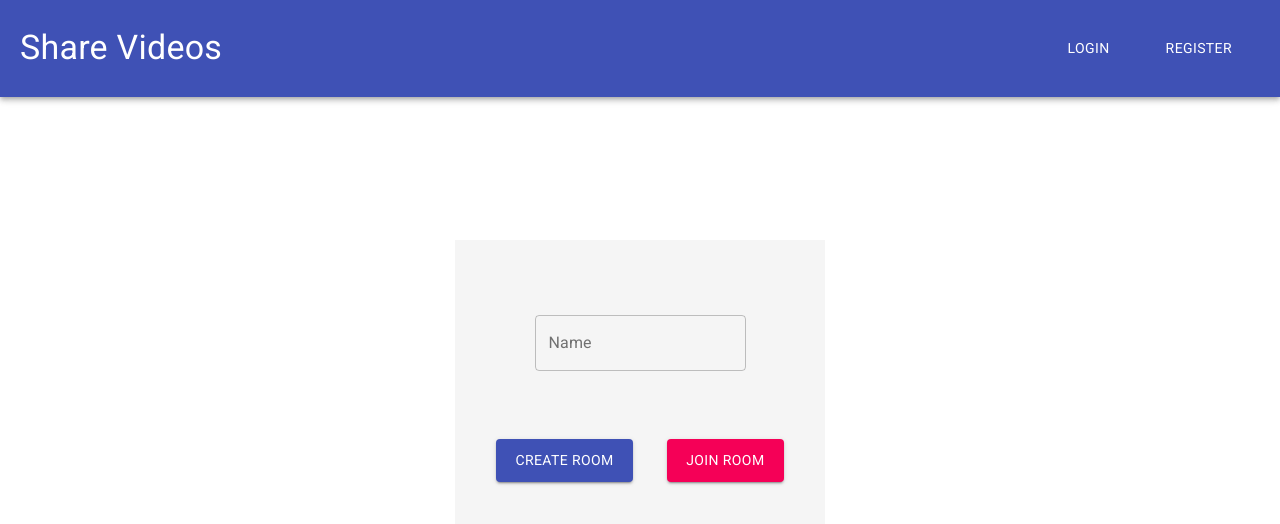
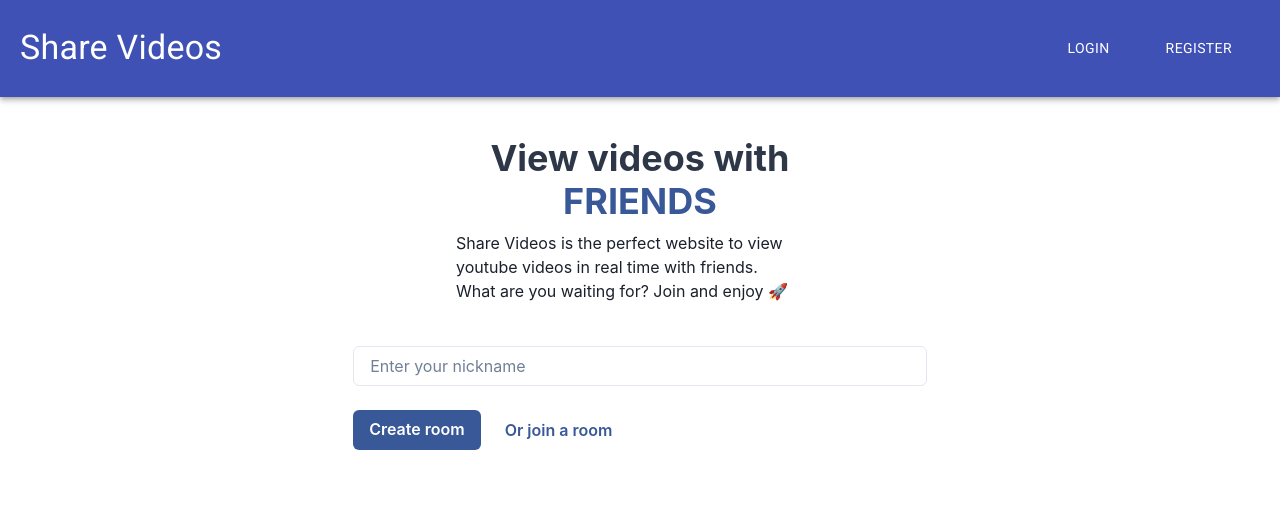
Before and after one commit to MiYazJE/Share-Videos, a React (Create React App) app in the folder client/: page / in a window 1280 px wide. Shown: the top 524 px of the page. Built offline with nearby package versions, Linux system fonts and the light colour scheme; no server answers.

Commit message:
refactor: chakra ui

```diff
--- a/client/src/actions/roomActions.js
+++ b/client/src/actions/roomActions.js
@@ -18,6 +18,7 @@ import {
   WS_SEND_PROGRESS,
   WS_SEND_MESSAGE,
 } from './actionTypes';
+import { setName } from './userActions';
 
 export const setRoom = (payload) => ({
   type: SET_ROOM,
@@ -70,20 +71,18 @@ export const setChat = (chat) => ({
 });
 
 /* ASYNC API CALLS */
-export const createRoom = (host, cb) => async (dispatch) => {
+export const createRoom = (host) => async (dispatch) => {
   const room = await api.createRoom(host);
+  dispatch(setName(host));
   dispatch(setRoom(room));
-  cb(room.id);
+  return room.id;
 };
 
-export const isValidRoom = (id, cbFailure, cbSuccess) => async (dispatch) => {
+export const isValidRoom = (id) => async (dispatch) => {
   dispatch(setLoadingRoom(true));
-
   const isValid = await api.isValidRoom(id);
-  if (!isValid) cbFailure();
-  else cbSuccess?.();
-
   dispatch(setLoadingRoom(false));
+  return isValid;
 };
 
 export const getSuggestedVideos = (query) => async (dispatch) => {
--- a/client/src/components/Home/BoxDialog/BoxDialog.jsx
+++ b/client/src/components/Home/BoxDialog/BoxDialog.jsx
@@ -1,52 +1,92 @@
 import {
-  Button, FormControl, FormHelperText, TextField,
-} from '@material-ui/core';
+  Button,
+  Heading,
+  Input,
+  Text,
+  VStack,
+  Flex,
+  Container,
+  FormErrorMessage,
+  FormControl,
+} from '@chakra-ui/react';
 import React, { useState } from 'react';
-import { connect } from 'react-redux';
+import { connect, useDispatch } from 'react-redux';
+import * as Yup from 'yup';
+import { useForm } from 'react-hook-form';
+import { yupResolver } from '@hookform/resolvers/yup';
+
 import { useHistory } from 'react-router-dom';
 import { createRoom } from '../../../actions/roomActions';
 import { setName } from '../../../actions/userActions';
 import { readName } from '../../../reducers/userReducer';
 import DialogJoinRoom from '../DialogJoinRoom/DialogJoinRoom';
 
-function BoxDialog({ name, createRoom, setName }) {
+const yupSchema = Yup.object().shape({
+  nickName: Yup.string().required('Nickname is empty'),
+});
+
+function BoxDialog() {
+  const dispatch = useDispatch();
   const history = useHistory();
 
-  const [errorNoNickname, setErrorNoNickname] = useState(false);
   const [openDialogJoinRoom, setOpenDialogJoinRoom] = useState(false);
 
-  const handleCreateRoom = () => {
-    if (name) createRoom(name, (id) => history.push(`/room/${id}`));
-    else setErrorNoNickname(true);
+  const {
+    handleSubmit,
+    formState: { errors },
+    register,
+  } = useForm({
+    resolver: yupResolver(yupSchema),
+  });
+
+  const handleCreateRoom = async ({ nickName }) => {
+    const idRoom = await dispatch(createRoom(nickName));
+    history.push(`/room/${idRoom}`);
   };
 
   return (
-    <div className="wrap">
-      <FormControl error={errorNoNickname}>
-        <TextField
-          value={name}
-          onChange={({ target }) => setName(target.value)}
-          label="Name"
-          variant="outlined"
+    <form onSubmit={handleSubmit(handleCreateRoom)}>
+      <VStack p={10} boxSize="100%">
+        <Container maxW="container.xl">
+          <Heading textAlign="center" color="gray.700">
+            View videos with
+            {' '}
+            <Text color="facebook.500">FRIENDS</Text>
+          </Heading>
+        </Container>
+        <Container maxW="400px">
+          <Text>
+            Share Videos is the perfect website to view youtube videos in real time with friends.
+          </Text>
+          <Text>What are you waiting for? Join and enjoy 🚀</Text>
+        </Container>
+        <Container pt={35}>
+          <VStack spacing={6} alignItems="flex-start">
+            <FormControl isInvalid={errors.nickName}>
+              <Input
+                placeholder="Enter your nickname"
+                {...register('nickName')}
               />
-        {errorNoNickname
-          ? (
-            <FormHelperText id="component-error-text">Your nickname is empty!</FormHelperText>
-          ) : null}
+              <FormErrorMessage>
+                {errors.nickName && errors.nickName.message}
+              </FormErrorMessage>
             </FormControl>
-      <div className="buttons">
-        <Button onClick={handleCreateRoom} variant="contained" color="primary">
+            <Flex gap={6}>
+              <Button colorScheme="facebook" onClick={handleSubmit(handleCreateRoom)}>
                 Create room
               </Button>
-        <Button onClick={() => setOpenDialogJoinRoom(true)} variant="contained" color="secondary">
-          Join Room
+              <Button colorScheme="facebook" variant="link" onClick={() => setOpenDialogJoinRoom(true)}>
+                Or join a room
               </Button>
-      </div>
+            </Flex>
+          </VStack>
+        </Container>
         <DialogJoinRoom
           open={openDialogJoinRoom}
-        onCancel={() => setOpenDialogJoinRoom(false)}
+          onClose={() => setOpenDialogJoinRoom(false)}
         />
-    </div>
+      </VStack>
+    </form>
   );
 }
 
--- a/client/src/components/Home/DialogJoinRoom/DialogJoinRoom.jsx
+++ b/client/src/components/Home/DialogJoinRoom/DialogJoinRoom.jsx
@@ -1,91 +1,92 @@
 import React, { useState } from 'react';
 import { useHistory } from 'react-router-dom';
-import { connect } from 'react-redux';
-import Button from '@material-ui/core/Button';
-import TextField from '@material-ui/core/TextField';
-import Dialog from '@material-ui/core/Dialog';
-import { DialogActions, DialogContent, FormHelperText } from '@material-ui/core';
-import FormControl from '@material-ui/core/FormControl';
+import { connect, useDispatch } from 'react-redux';
+
+import {
+  Modal,
+  ModalOverlay,
+  ModalContent,
+  ModalHeader,
+  ModalFooter,
+  Input,
+  FormControl,
+  FormLabel,
+  FormErrorMessage,
+  ModalCloseButton,
+  Button,
+  Container,
+} from '@chakra-ui/react';
+
 import { readIsLoading } from '../../../reducers/roomReducer';
 import { isValidRoom } from '../../../actions/roomActions';
 import { readName } from '../../../reducers/userReducer';
 
-const stylesContentDialog = {
-  display: 'flex',
-  justifyContent: 'center',
-  flexDirection: 'column',
-  alignItems: 'center',
-};
-
 function DialogJoinRoom({
-  open, name, onCancel, isLoading, isValidRoom,
+  open,
+  onClose,
+  isLoading,
 }) {
   const [idRoom, setIdRoom] = useState('');
   const [errorRoomId, setErrorRoomId] = useState('');
 
+  const dispatch = useDispatch();
   const history = useHistory();
 
-  const handleJoinRoom = () => {
-    if (!idRoom) {
-      setErrorRoomId('The room id is empty!');
-      return;
+  const handleJoinRoom = async () => {
+    if (!idRoom) return setErrorRoomId('Room is empty');
+
+    const isValid = await dispatch(isValidRoom(idRoom));
+    if (!isValid) setErrorRoomId('The room is not valid');
+    else {
+      history.push(`/room/${idRoom}`);
+      onClose();
     }
-
-    console.log('joining room...');
-    isValidRoom(
-      idRoom,
-      () => setErrorRoomId('The roomID is not valid'),
-      () => {
-        history.push(`/room/${idRoom}`);
-        onCancel();
-      },
-    );
   };
 
   return (
-    <Dialog
-      disableBackdropClick
-      disableEscapeKeyDown
-      open={open}
-      aria-labelledby="form-dialog-title"
-      onKeyDown={({ key }) => key === 'Enter' && handleJoinRoom(name)}
+    <Modal
+      isOpen={open}
+      onClose={onClose}
+      size="md"
+      isCentered
     >
-      <DialogContent style={stylesContentDialog}>
-        <FormControl error={errorRoomId}>
-          <TextField
+      <ModalOverlay />
+
+      <ModalContent>
+        <ModalHeader>Join room 🚀</ModalHeader>
+        <ModalCloseButton />
+        <Container p={4}>
+          <FormControl isInvalid={errorRoomId}>
+            <FormLabel htmlFor="roomId">Room</FormLabel>
+            <Input
               autoFocus
-            margin="dense"
-            id="roomID"
-            label="Room id"
-            type="name"
+              id="roomId"
+              type="text"
+              placeholder="Enter the room"
+              errorBorderColor={errorRoomId}
               onChange={({ target }) => setIdRoom(target.value)}
             />
-          {errorRoomId
-            ? (
-              <FormHelperText id="roomID">{errorRoomId}</FormHelperText>
-            ) : null}
+            <FormErrorMessage>
+              {errorRoomId && errorRoomId}
+            </FormErrorMessage>
           </FormControl>
-      </DialogContent>
-      <DialogActions>
+        </Container>
+
+        <ModalFooter>
           <Button
-          size="small"
-          onClick={onCancel}
-          color="secondary"
-          variant="contained"
+            colorScheme="blue"
+            mr={3}
+            isLoading={isLoading}
+            onClick={handleJoinRoom}
           >
-          CANCEL
+            Join
           </Button>
-        <Button
-          size="small"
-          onClick={() => handleJoinRoom()}
-          color="primary"
-          variant="contained"
-          disabled={isLoading}
-        >
-          JOIN
+          <Button variant="ghost" onClick={onClose}>
+            Close
           </Button>
-      </DialogActions>
-    </Dialog>
+        </ModalFooter>
+      </ModalContent>
+    </Modal>
   );
 }
 
@@ -95,7 +96,7 @@ const mapStateToProps = (state) => ({
 });
 
 const mapDispatchToProps = (dispatch) => ({
-  isValidRoom: (id, cbFailure, cbSuccess) => dispatch(isValidRoom(id, cbFailure, cbSuccess)),
+  isValidRoom: (id) => dispatch(isValidRoom(id)),
 });
 
 export default connect(mapStateToProps, mapDispatchToProps)(DialogJoinRoom);
--- a/client/src/index.jsx
+++ b/client/src/index.jsx
@@ -1,12 +1,20 @@
 import React from 'react';
-import ReactDOM from 'react-dom';
+import { createRoot } from 'react-dom/client';
 import { Provider } from 'react-redux';
+import { ChakraProvider } from '@chakra-ui/react';
+
 import App from './App';
 import store from './store';
 
-ReactDOM.render(
-  <Provider store={store}>
-    <App />
-  </Provider>,
-  document.getElementById('root'),
+const container = document.getElementById('root');
+const root = createRoot(container);
+
+root.render(
+  <React.StrictMode>
+    <ChakraProvider>
+      <Provider store={store}>
+        <App />
+      </Provider>
+    </ChakraProvider>
+  </React.StrictMode>,
 );
```
Also changed, not shown: client/package.json (+13 -4 lines), 1 other file (tests, documents, lock files or other folders). Lines whose indentation alone changed are shown as unchanged.
